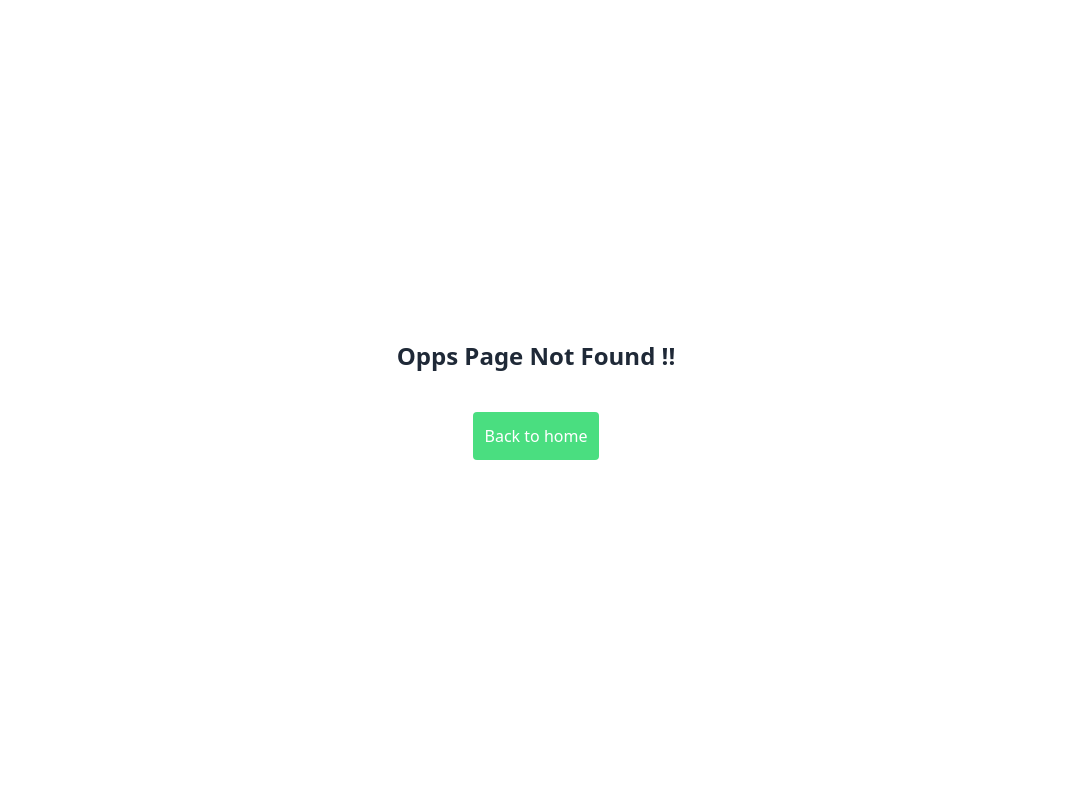
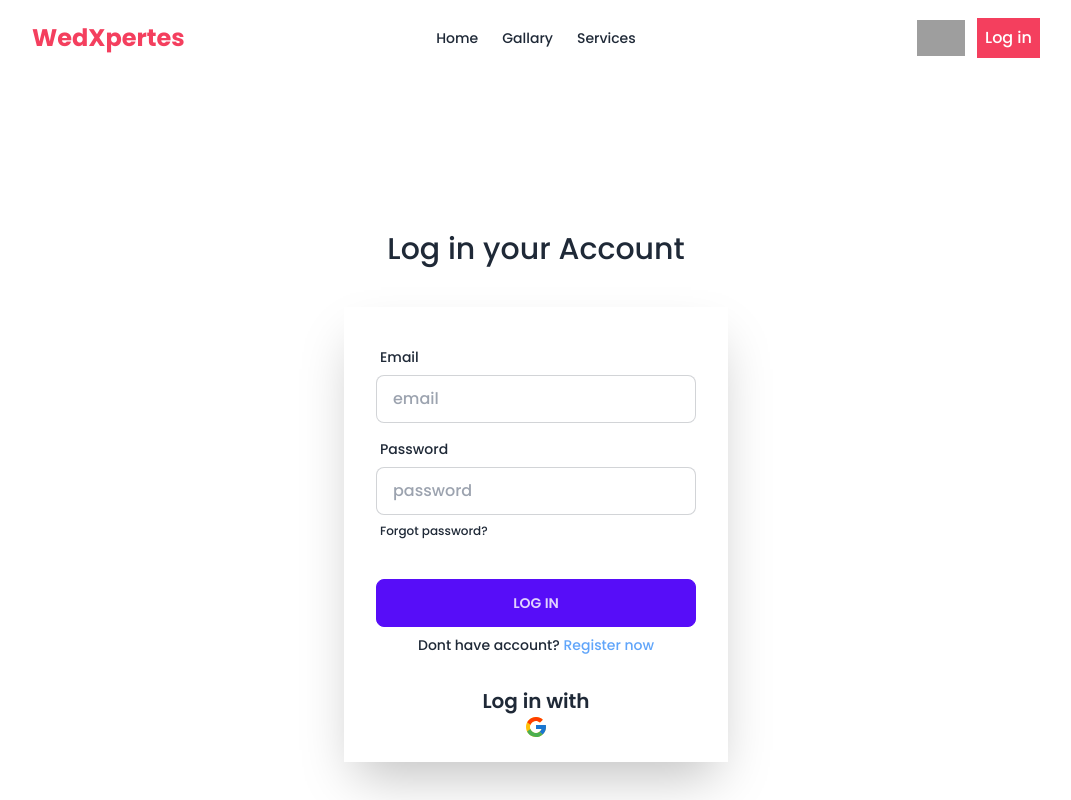
Before and after one commit to Jasminch01/WeedXparties, a React (Vite) app: page /login in a window 1280 px wide. Before the commit this address had no page. Shown: the top 800 px of the page, without its empty margins (104-1175 px from the left). Built offline with nearby package versions, Linux system fonts and the light colour scheme; grey boxes are pictures that could not be loaded.

Commit message:
google login auth done

```diff
--- a/package.json
+++ b/package.json
@@ -10,11 +10,13 @@
     "preview": "vite preview"
   },
   "dependencies": {
+    "firebase": "^10.4.0",
     "localforage": "^1.10.0",
     "match-sorter": "^6.3.1",
     "prop-types": "^15.8.1",
     "react": "^18.2.0",
     "react-dom": "^18.2.0",
+    "react-icons": "^4.11.0",
     "react-router-dom": "^6.16.0",
     "sort-by": "^1.2.0",
     "swiper": "^10.3.1"
--- /dev/null
+++ b/src/Components/Details/Details.jsx
@@ -0,0 +1,27 @@
+import { useLoaderData, useParams } from "react-router-dom";
+
+const Details = () => {
+    const {id} = useParams();
+    const intId = parseInt(id)
+
+    const services = useLoaderData();
+    const serviceDetails = services.services.find(service => service.id === intId);
+
+    const {description , image, name} = serviceDetails;
+
+    return (
+        <div className="w-[80%] mx-auto">
+            <div className="py-20">
+                <div>
+                    <img src= {image} alt="" className="w-full rounded-lg" />
+                </div>
+                <div className="space-y-4 mt-4">
+                    <p className="text-2xl font-bold">{name}</p>
+                    <p>{description}</p>
+                </div>
+            </div>
+        </div>
+    );
+};
+
+export default Details;
--- /dev/null
+++ b/src/Components/LogIn/Login.jsx
@@ -0,0 +1,77 @@
+import { Link } from "react-router-dom";
+import { FcGoogle} from 'react-icons/fc';
+import { useContext } from "react";
+import { ContextProvider } from "../../Context/Context";
+
+const Login = () => {
+
+  const {googleSignIn} = useContext(ContextProvider);
+
+  const socialLogInHandler = (social)=> {
+    social()
+  }
+
+  return (
+    <div>
+      <div className="hero min-h-screen">
+        <div>
+          <div className="my-10">
+            <p className="text-3xl text-bold text-center">
+              Log in your Account
+            </p>
+          </div>
+          <div className=" w-full pb-4 shadow-2xl lg:w-96">
+            <form className="card-body">
+              <div className="form-control">
+                <label className="label">
+                  <span className="label-text">Email</span>
+                </label>
+                <input
+                  type="email"
+                  name="email"
+                  placeholder="email"
+                  className="input input-bordered"
+                  required
+                />
+              </div>
+              <div className="form-control">
+                <label className="label">
+                  <span className="label-text">Password</span>
+                </label>
+                <input
+                  type="password"
+                  name="password"
+                  placeholder="password"
+                  className="input input-bordered"
+                  required
+                />
+                <label className="label">
+                  <Link className="label-text-alt link link-hover">
+                    Forgot password?
+                  </Link>
+                </label>
+              </div>
+              <div className="form-control mt-6">
+                <button className="btn btn-primary">Log in</button>
+              </div>
+              <div className="text-center">
+                <p className="text-sm text-center">
+                  Dont have account?{" "}
+                  <Link to="/register" className="text-blue-400">
+                    Register now
+                  </Link>{" "}
+                </p>
+              </div>
+            </form>
+            <div className="text-center">
+                <p className="text-xl font-semibold">Log in with</p>
+                <button onClick={()=>socialLogInHandler(googleSignIn)}> <FcGoogle className="text-2xl"></FcGoogle> </button>
+              </div>
+          </div>
+        </div>
+      </div>
+    </div>
+  );
+};
+
+export default Login;
--- a/src/Components/Navbar/Navbar.jsx
+++ b/src/Components/Navbar/Navbar.jsx
@@ -1,4 +1,4 @@
-import { NavLink } from "react-router-dom";
+import { Link, NavLink } from "react-router-dom";
 import defaultProfile from "../../assets/user.png";
 
 const Navbar = () => {
@@ -74,7 +74,7 @@ const Navbar = () => {
         </div>
         <div className="navbar-end">
           <img src={defaultProfile} alt="" className="w-12" />
-          <a className="p-2 bg-rose-500 text-white ms-3">Log in</a>
+          <button className="p-2 bg-rose-500 text-white ms-3"> <Link to= '/login'>Log in</Link> </button>
         </div>
       </div>
     </div>
--- /dev/null
+++ b/src/Components/Register/Register.jsx
@@ -0,0 +1,82 @@
+import { Link } from "react-router-dom";
+
+const Register = () => {
+  return (
+    <div>
+      <div className="hero min-h-screen ">
+        <div>
+          <div className="my-10">
+            <p className="text-3xl text-bold text-center">
+              Register Your Account
+            </p>
+          </div>
+          <div className="w-full shadow-2xl lg:w-96">
+            <form className="card-body">
+              <div className="form-control">
+                <label className="label">
+                  <span className="label-text">Full Name</span>
+                </label>
+                <input
+                  type="text"
+                  name="name"
+                  placeholder="Full Name"
+                  className="input input-bordered"
+                  required
+                />
+              </div>
+              <div className="form-control">
+                <label className="label">
+                  <span className="label-text">Photo URL</span>
+                </label>
+                <input
+                  type="text"
+                  name="photo"
+                  placeholder="Photo"
+                  className="input input-bordered"
+                  required
+                />
+              </div>
+              <div className="form-control">
+                <label className="label">
+                  <span className="label-text">Email</span>
+                </label>
+                <input
+                  type="email"
+                  name="email"
+                  placeholder="email"
+                  className="input input-bordered"
+                  required
+                />
+              </div>
+              <div className="form-control">
+                <label className="label">
+                  <span className="label-text">Password</span>
+                </label>
+                <input
+                  type="password"
+                  name="password"
+                  placeholder="password"
+                  className="input input-bordered"
+                  required
+                />
+              </div>
+              <div className="form-control mt-6">
+                <button className="btn btn-primary">Register</button>
+              </div>
+              <div>
+                <p className="mt-10 text-sm text-center">
+                  Already have an account?
+                  <Link to="/login" className="text-blue-400">
+                    Log in
+                  </Link>
+                </p>
+              </div>
+            </form>
+          </div>
+        </div>
+      </div>
+    </div>
+  );
+};
+
+export default Register;
--- a/src/Components/Service/Service.jsx
+++ b/src/Components/Service/Service.jsx
@@ -1,6 +1,7 @@
 import PropTypes from "prop-types";
+import { Link } from "react-router-dom";
 const Service = ({ service }) => {
-  const { name, image, price, description} = service;
+  const {id, name, image, price, description} = service;
   return (
     <div>
       <div className="flex flex-col border shadow-sm p-5 rounded hover:transform hover:scale-105 hover:bg-slate-100 transition-transform duration-300">
@@ -16,7 +17,7 @@ const Service = ({ service }) => {
           <p>{description.length > 20 && description.slice(0,100)}</p>
           <p className="text-xl my-3"><span className="font-semibold">Price :</span> {price}</p>
           <div className=" text-center my-5">
-            <button className="p-3 border text-rose-500 border-rose-500 hover:bg-rose-500 hover:text-white rounded-full">Learn more</button>
+            <button className="p-3 border text-rose-500 border-rose-500 hover:bg-rose-500 hover:text-white rounded-full"> <Link to = {`/details/${id}`}>learn more</Link> </button>
           </div>
         </div>
       </div>
--- a/src/Context/Context.jsx
+++ b/src/Context/Context.jsx
@@ -1,7 +1,11 @@
 import { createContext, useState } from "react";
 import PropTypes from 'prop-types';
+import { GoogleAuthProvider, createUserWithEmailAndPassword, signInWithPopup } from "firebase/auth";
+import auth from "../Firebase/Firebase.config";
 
-export const  ContextProvider = createContext()
+export const  ContextProvider = createContext();
+const googleProvider = new GoogleAuthProvider()
+
 
 const Context = ({children}) => {
     const [images, setimages] = useState([]);
@@ -12,8 +16,19 @@ const Context = ({children}) => {
         .then((data) => setimages(data));
     }, []);
 
+    const googleSignIn = ()=>{
+        return signInWithPopup(auth, googleProvider)
+    }
+
+    const createUserEmailPass = (email, password) => {
+        return createUserWithEmailAndPassword(auth, email, password)
+    }
+
     const data = {
         images,
+        googleSignIn,
+        createUserEmailPass,
+
     }
 
     return (
--- /dev/null
+++ b/src/Firebase/Firebase.config.js
@@ -0,0 +1,17 @@
+// Import the functions you need from the SDKs you need
+import { initializeApp } from "firebase/app";
+import { getAuth } from "firebase/auth";
+const firebaseConfig = {
+  apiKey: "AIzaSyCdNfHw4yiomZlKkxddCYlq7IS-fUzGGiQ",
+  authDomain: "wedxpertes.firebaseapp.com",
+  projectId: "wedxpertes",
+  storageBucket: "wedxpertes.appspot.com",
+  messagingSenderId: "576716106366",
+  appId: "1:576716106366:web:28c73aa264c8b80dc5c62f"
+};
+
+// Initialize Firebase
+const app = initializeApp(firebaseConfig);
+const auth = getAuth(app);
+
+export default auth;
--- /dev/null
+++ b/src/Routes/PrivetRoute.jsx
@@ -0,0 +1,11 @@
+import PropTypes from 'prop-types';
+
+const PrivetRoute = ({children}) => {
+
+    return children
+};
+
+PrivetRoute.propTypes = {
+    children : PropTypes.node.isRequired,
+}
+export default PrivetRoute;
--- a/src/Routes/router.jsx
+++ b/src/Routes/router.jsx
@@ -3,6 +3,9 @@ import Layout from "../Layout/Layout";
 import Home from "../Pages/Home/Home";
 import Error from "../Pages/Error/Error";
 import Gallery from "../Pages/Gallery/Gallery";
+import Details from "../Components/Details/Details";
+import Login from "../Components/LogIn/Login";
+import Register from "../Components/Register/Register";
 
 const router = createBrowserRouter([
     {
@@ -21,6 +24,19 @@ const router = createBrowserRouter([
             {
                 path : '/services',
                 element : <div></div>
+            },
+            {
+                path : '/details/:id',
+                element : <Details></Details>,
+                loader : ()=> fetch('data.json')
+            },
+            {
+                path : '/login',
+                element : <Login></Login>
+            },
+            {
+                path : '/register',
+                element : <Register></Register>
             }
         ]
     }
```
Also changed, not shown: 1 other file (tests, documents, lock files or other folders).
